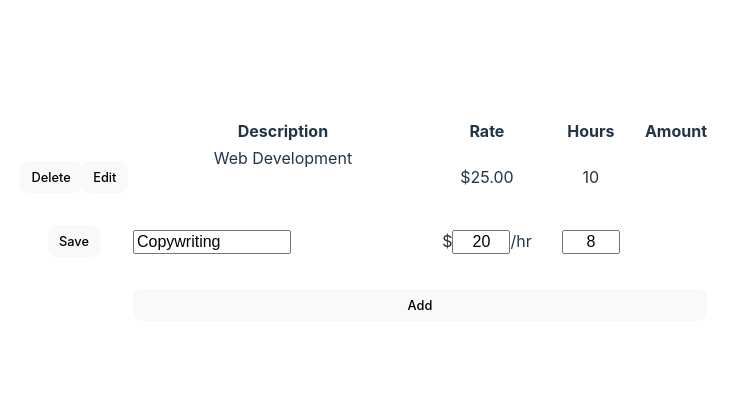
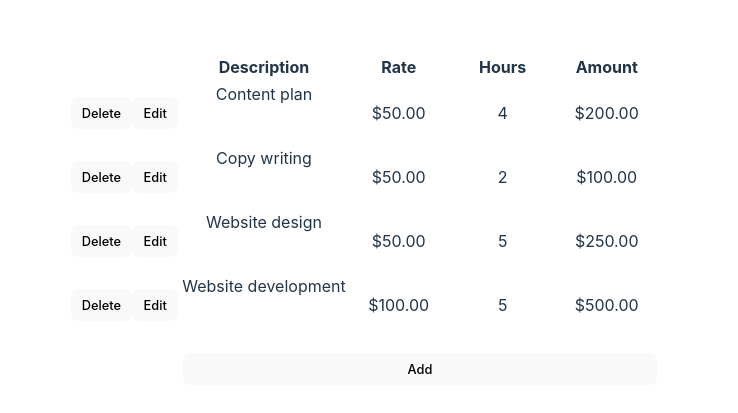
Before and after one commit to tara-mehryar/thinking_in_react, a React (Vite) app: page / in a window 1280 px wide. Shown: the part 173-586 px from the top of the page, without its empty margins (277-1015 px from the left). Built offline with nearby package versions, Linux system fonts and the light colour scheme.

Commit message:
added initial starting values

```diff
--- a/src/App.jsx
+++ b/src/App.jsx
@@ -9,7 +9,7 @@ const TEST_DATA = [
 ];
 
 function App() {
-  return <InvoiceTable/>;
+  return <InvoiceTable initialInvoiceList={TEST_DATA}/>;
 }
 
 export default App;
--- a/src/components/InvoiceTable.jsx
+++ b/src/components/InvoiceTable.jsx
@@ -69,14 +69,39 @@ const InvoiceTableAddButton = () => {
     )
 }
 
-const InvoiceTable = () => {
+const InvoiceTableRow = ({ initialInvoiceData, initialIsEditing }) => {
+    const { description, rate, hours} = initialInvoiceData;
+
+    return (
+        <tr>
+            <EditableRowModeButtons isEditing={initialIsEditing}/>
+            <EditableDescriptionCell value={description} isEditing={initialIsEditing}/>
+            <EditableRateCell value={rate} isEditing={initialIsEditing}/>
+            <EditableHoursCell value={hours} isEditing={initialIsEditing}/>
+            <td>{formatCurrency(rate * hours)}</td>
+        </tr>
+    )
+}
+
+const InvoiceTable = ({ initialInvoiceList }) => {
+    const rows = initialInvoiceList.map(({ id, description, rate, hours }) => {
+        return(
+            <InvoiceTableRow
+                key={id}
+                initialInvoiceData={{ description,rate,hours }}
+                initialIsEditing={false}
+            />
+        )
+    })
+
     return (
         <table>
             <thead>
                 <InvoiceTableHeader/>
             </thead>
             <tbody>
-                <tr>
+                {rows}
+                {/* <tr>
                     <EditableRowModeButtons isEditing={false}/>
                     <EditableDescriptionCell value='Web Development' isEditing={false}/>
                     <EditableRateCell value={25} isEditing={false}/>
@@ -87,7 +112,7 @@ const InvoiceTable = () => {
                     <EditableDescriptionCell value='Copywriting' isEditing={true}/>
                     <EditableRateCell value={20} isEditing={true}/>
                     <EditableHoursCell value={8} isEditing={true}/>
-                </tr>
+                </tr> */}
             </tbody>
             <tfoot>
                 <InvoiceTableAddButton/>
```
